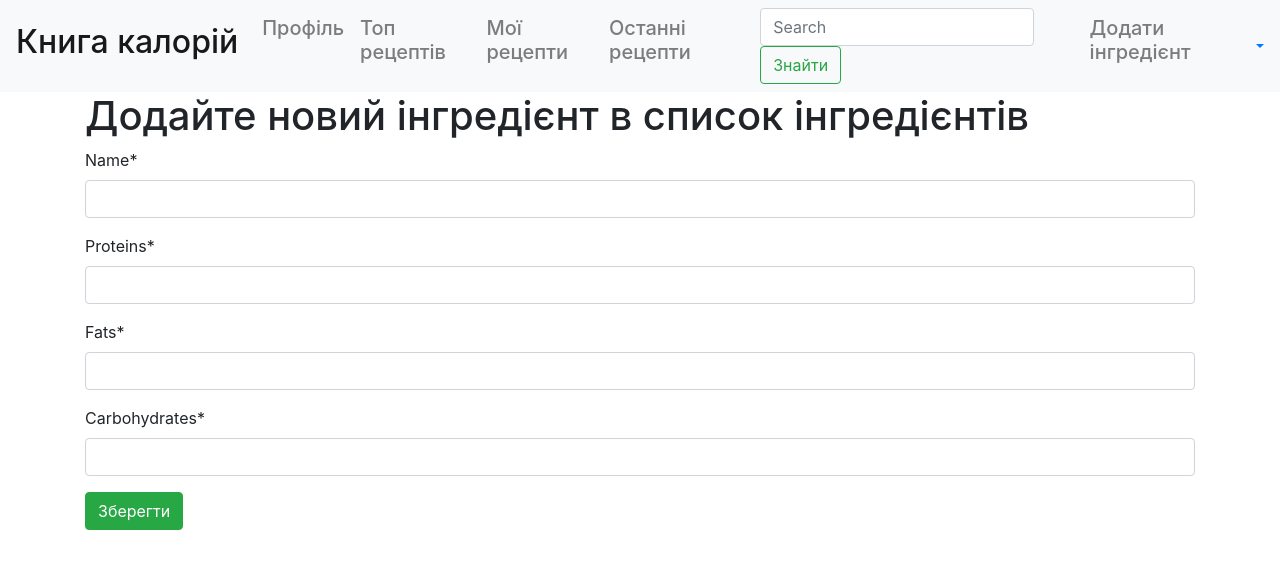
After one commit to champl0o/CaloriesBook, a Django app: page /recipes/add_ingredients/ in a window 1280 px wide. The commit adds this page. Shown: the top 569 px of the page. Run offline with Django 3.2, Linux system fonts and the light colour scheme; the visitor is signed in with stand-in values (Sample User, id 1); some libraries are stand-ins or nearby versions.

Commit message:
added search functionality. also fixed some bugs and added admin functionality to add new ingredients

```diff
--- a/recipes/urls.py
+++ b/recipes/urls.py
@@ -7,6 +7,8 @@ from .views import (
     RecipeDeleteView,
     like_view,
     AddCommentView,
+    AddIngredientDataView,
+    search,
 )
 
 urlpatterns = [
@@ -20,5 +22,8 @@ urlpatterns = [
         RecipeCreateView.as_view(), name='recipe_new'),
     path('like/<int:pk>/', like_view, name='like_recipe'),
     path('<int:pk>/comments/', AddCommentView.as_view(), name='add_comment'),
+    path('search_ingredients/', search, name='search'),
+    path('add_ingredients/', AddIngredientDataView.as_view(),
+         name='add_ingredient'),
     path('', RecipeListView.as_view(), name='recipe_list')
 ]
--- a/recipes/views.py
+++ b/recipes/views.py
@@ -1,7 +1,7 @@
 from django.shortcuts import render, get_object_or_404
 from django.views import generic
 from django.views.generic import edit
-from .models import Recipe, Comment
+from .models import Recipe, Comment, Ingredient
 
 from django.contrib.auth.mixins import (
     LoginRequiredMixin,
@@ -11,15 +11,18 @@ from django.contrib.auth.mixins import (
 from django.http import HttpResponseRedirect
 from django.urls import reverse_lazy, reverse
 
+from django.db.models import Q
+
 def like_view(request, pk):
     recipe = get_object_or_404(Recipe, id=request.POST.get('recipe_id'))
     recipe.likes.add(request.user)
-    return HttpResponseRedirect(reverse('recipe_detail', args=[str(pk)]))
+    return HttpResponseRedirect(reverse('recipe_list'))
 
-# Create your views here.
+
 class RecipeListView(LoginRequiredMixin, generic.ListView):
     model = Recipe
     template_name = 'recipe_list.html'
+
 
 class RecipeDetailView(LoginRequiredMixin, generic.detail.DetailView):
     model = Recipe
@@ -32,6 +35,7 @@ class RecipeDetailView(LoginRequiredMixin, generic.detail.DetailView):
         context["total_likes"] = total_likes
         return context
 
+
 class RecipeUpdateView(LoginRequiredMixin, UserPassesTestMixin, edit.UpdateView):
     model = Recipe
     template_name = 'recipe_edit.html'
@@ -40,6 +44,7 @@ class RecipeUpdateView(LoginRequiredMixin, UserPassesTestMixin, edit.UpdateView)
     def test_func(self):
         recipe = self.get_object()
         return recipe.author == self.request.user
+
 
 class RecipeCreateView(LoginRequiredMixin, edit.CreateView):
     model = Recipe
@@ -50,6 +55,7 @@ class RecipeCreateView(LoginRequiredMixin, edit.CreateView):
         form.instance.author = self.request.user
         return super().form_valid(form)
 
+
 class RecipeDeleteView(LoginRequiredMixin, UserPassesTestMixin, edit.DeleteView):
     model = Recipe
     template_name = 'recipe_delete.html'
@@ -59,12 +65,14 @@ class RecipeDeleteView(LoginRequiredMixin, UserPassesTestMixin, edit.DeleteView)
         recipe = self.get_object()
         return recipe.author == self.request.user
 
+
 class MyRecipeListView(LoginRequiredMixin, generic.ListView):
     model = Recipe
     template_name = 'users_recipe.html'
 
     def get_queryset(self):
         return Recipe.objects.filter(author=self.request.user)
+
 
 class AddCommentView(edit.CreateView):
     model = Comment
@@ -76,3 +84,25 @@ class AddCommentView(edit.CreateView):
         form.instance.recipe_id = self.kwargs['pk']
         form.instance.author = self.request.user
         return super().form_valid(form)
+
+
+# special admin functionality for adding new info to database
+class AddIngredientDataView(LoginRequiredMixin, edit.CreateView):
+    """View for inserting new ingredients to our database"""
+    model = Ingredient
+    template_name = 'add_ingredient.html'
+    fields = ('name', 'proteins', 'fats', 'carbohydrates')
+    success_url = reverse_lazy('recipe_list')
+
+# here im trying to add search functionality
+def search(request):
+    """implementing searching functionality to add ingredients
+     to recipe in the future"""
+    ingredient_name = request.GET.get('search')
+
+    if ingredient_name:
+        ingredients = Ingredient.objects.filter(Q(name__icontains=ingredient_name))
+    else:
+        ingredients = []
+
+    return render(request, 'search.html', {'ingredients': ingredients})
--- /dev/null
+++ b/templates/add_ingredient.html
@@ -0,0 +1,12 @@
+{% extends 'base.html' %}
+
+{% load crispy_forms_tags %}
+
+{% block content %}
+  <h1>Додайте новий інгредієнт в список інгредієнтів</h1>
+  <form action="" method="post">
+    {% csrf_token %}
+    {{ form|crispy }}
+    <button class="btn btn-success" type="submit">Зберегти</button>
+  </form>
+{% endblock content %}
--- a/templates/base.html
+++ b/templates/base.html
@@ -29,6 +29,17 @@
       <li class="nav-item">
         <a class="nav-link" href="{% url 'recipe_list' %}"><h5>Останні рецепти</h5></a>
       </li>
+
+        <form class="form-inline my-2 my-lg-0" action="{% url 'search' %}">
+          <input class="form-control mr-sm-2" type="search" name="search" placeholder="Search" aria-label="Search"/>
+          <button class="btn btn-outline-success my-2 my-sm-0" type="submit">Знайти</button>
+        </form>
+      {% if request.user.is_superuser %}
+      <li class="nav-item">
+        <a class="nav-link" href="{% url 'add_ingredient' %}"><h5>Додати інгредієнт</h5></a>
+      </li>
+      {% endif %}
+
     </ul>
     <ul class="nav navbar-nav ml-auto">
       <li class="nav=item dropdown">
```
Also changed, not shown: templates/search.html (added, +27 -0 lines).
